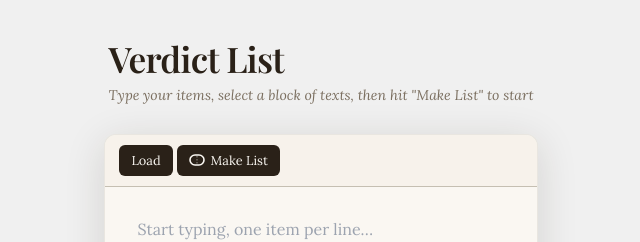
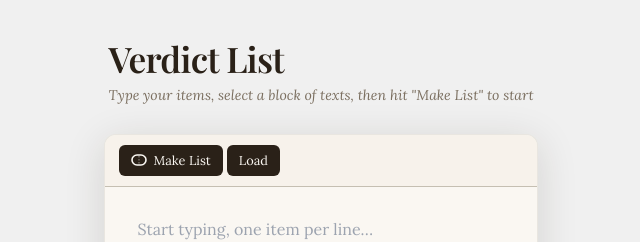
Before and after one commit to jacintogomez/verdict-checklist, a React (Vite) app: page / in a window 1280 px wide. Shown: the top 242 px of the page, without its empty margins (319-959 px from the left). Built offline with nearby package versions, Linux system fonts and the light colour scheme.

Commit message:
Swap order of load button

```diff
--- a/src/App.jsx
+++ b/src/App.jsx
@@ -521,12 +521,6 @@ export default function App() {
 
                 <div className="editor-card">
                     <div className="toolbar">
-                        {phase === "editing" && (
-                            <>
-                                <button className="toolbar-btn" onClick={() => fileInputRef.current?.click()} type="button">Load</button>
-                                <input ref={fileInputRef} type="file" accept=".json,application/json" onChange={loadList} style={{ display: "none" }} />
-                            </>
-                        )}
                         <button
                             className="toolbar-btn"
                             onClick={phase === "editing" ? handleConvert : handleConvertDoc}
@@ -534,6 +528,12 @@ export default function App() {
                             <IcoOval />
                             Make List
                         </button>
+                        {phase === "editing" && (
+                            <>
+                                <button className="toolbar-btn" onClick={() => fileInputRef.current?.click()} type="button">Load</button>
+                                <input ref={fileInputRef} type="file" accept=".json,application/json" onChange={loadList} style={{ display: "none" }} />
+                            </>
+                        )}
                         {phase === "doc" && ratio === null && (
                             <button className="toolbar-btn" onClick={saveList} type="button">Save</button>
                         )}
```
